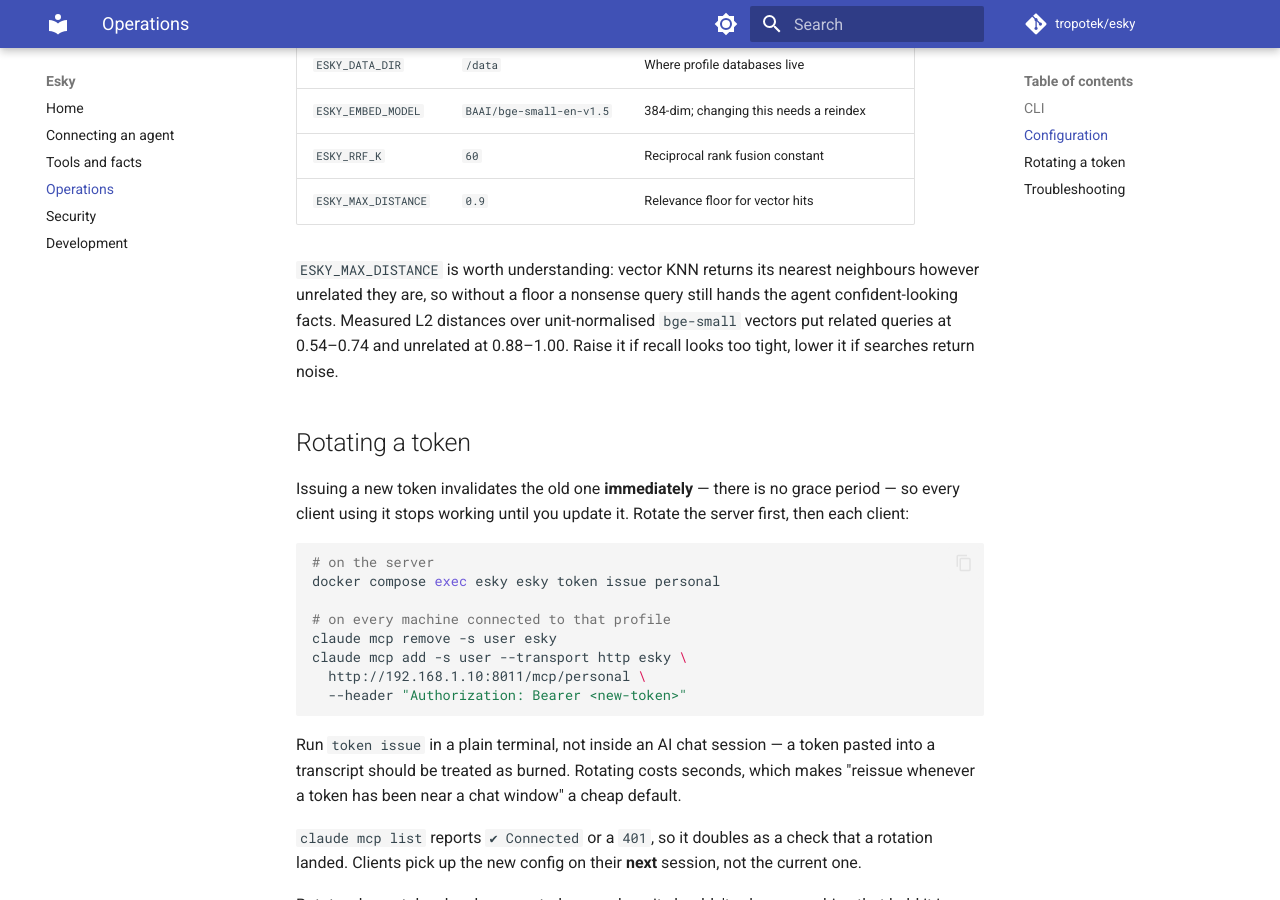
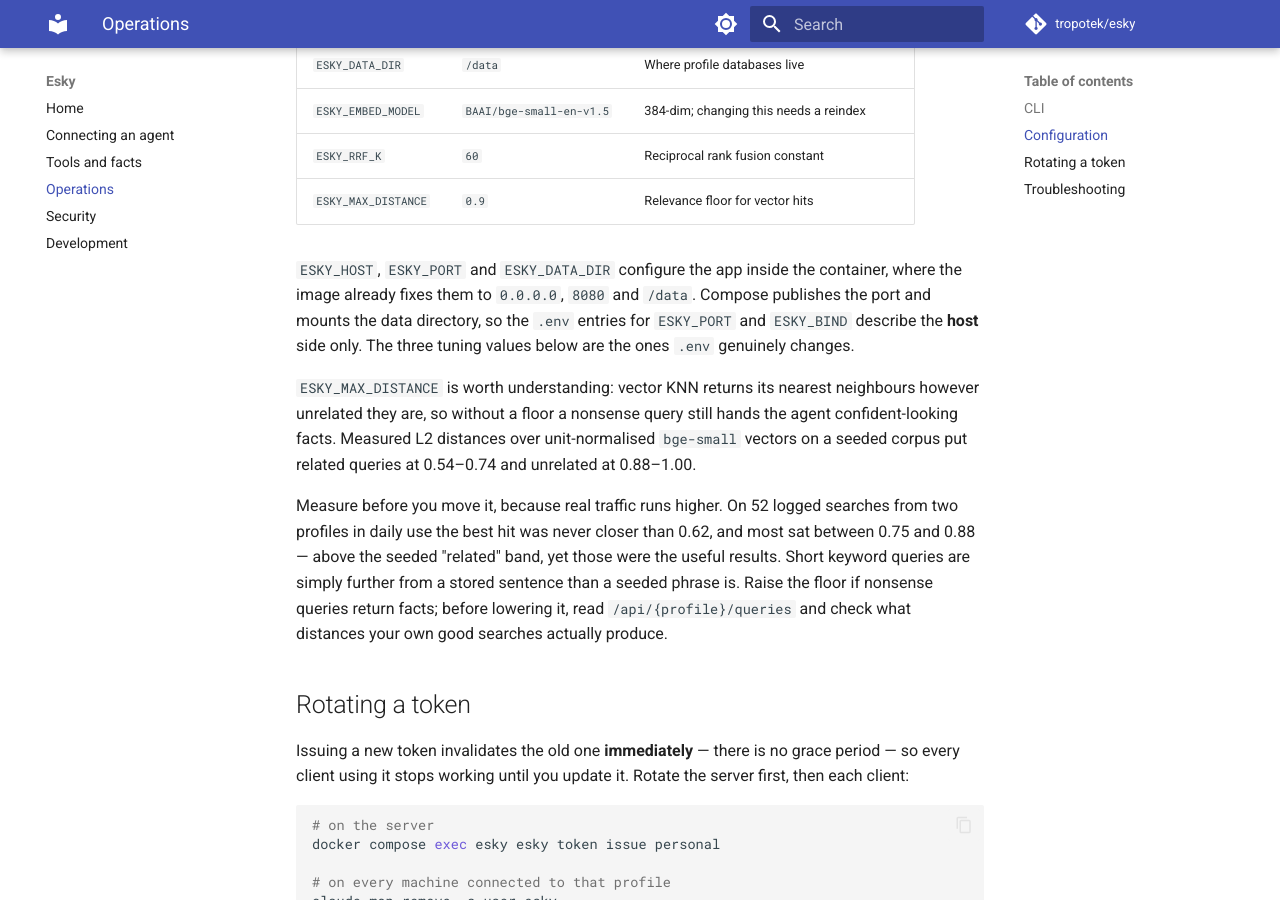
Before and after one commit to tropotek/esky, an MkDocs documentation site: the page built from docs/operations.md, in a window 1280 px wide and 900 px high, scrolled down 1020 px. Built offline with MkDocs 1.6.1 and Material for MkDocs 9.7.7, drawn with Linux system fonts in a browser that asks for light colours; comment, search, counter and statistics services are not loaded.

Commit message:
fix: pass .env tuning values into the container, and recalibrate the distance note
Compose reads .env for ${...} interpolation only, so ESKY_EMBED_MODEL and
ESKY_RRF_K never reached the app, and ESKY_MAX_DISTANCE would not have either.
Both happened to match the defaults in config.py, so nothing looked broken —
but the knob .env.example documents did nothing. Name all three in the esky
service's environment block, with fallbacks tracking those defaults, since an
unset variable would otherwise pass an empty string and override them.

ESKY_BIND, ESKY_UID and ESKY_GID stay out: they are consumed by the compose
file, not the app. So do ESKY_DATA_DIR, ESKY_HOST and ESKY_PORT, which the
image fixes — .env's ESKY_PORT is the host side of the mapping, and passing it
through would bind a port the mapping does not target.

The distance calibration also needed correcting. Its figures came from
sentence-shaped probes on a seeded corpus; across 52 instrumented searches in
the two deployed profiles the top hit never fell below 0.62, and 27 of the work
profile's 32 landed in 0.75-0.88 — the band those figures call weak — while
being the results the user judged good. Short keyword queries sit further from
a stored sentence, and RRF means FTS carries more of the ranking than the
vector distance suggests. Lowering the floor towards 0.75 would have discarded
most real hits, so all three copies of the note now mark the old numbers as
seeded-corpus and say to measure against /api/{profile}/queries first.

Co-Authored-By: Claude Opus 5 <noreply@anthropic.com>

```diff
--- a/docs/operations.md
+++ b/docs/operations.md
@@ -30,12 +30,25 @@ Run them via `docker compose exec esky <command>`.
 | `ESKY_RRF_K` | `60` | Reciprocal rank fusion constant |
 | `ESKY_MAX_DISTANCE` | `0.9` | Relevance floor for vector hits |
 
+`ESKY_HOST`, `ESKY_PORT` and `ESKY_DATA_DIR` configure the app inside the
+container, where the image already fixes them to `0.0.0.0`, `8080` and
+`/data`. Compose publishes the port and mounts the data directory, so the
+`.env` entries for `ESKY_PORT` and `ESKY_BIND` describe the **host** side only.
+The three tuning values below are the ones `.env` genuinely changes.
+
 `ESKY_MAX_DISTANCE` is worth understanding: vector KNN returns its nearest
 neighbours however unrelated they are, so without a floor a nonsense query
 still hands the agent confident-looking facts. Measured L2 distances over
-unit-normalised `bge-small` vectors put related queries at 0.54–0.74 and
-unrelated at 0.88–1.00. Raise it if recall looks too tight, lower it if
-searches return noise.
+unit-normalised `bge-small` vectors on a seeded corpus put related queries at
+0.54–0.74 and unrelated at 0.88–1.00.
+
+Measure before you move it, because real traffic runs higher. On 52 logged
+searches from two profiles in daily use the best hit was never closer than
+0.62, and most sat between 0.75 and 0.88 — above the seeded "related" band,
+yet those were the useful results. Short keyword queries are simply further
+from a stored sentence than a seeded phrase is. Raise the floor if nonsense
+queries return facts; before lowering it, read `/api/{profile}/queries` and
+check what distances your own good searches actually produce.
 
 ## Rotating a token
 
```
Also changed, not shown: CLAUDE.md (+12 -2 lines), docker-compose.yml (+11 -0 lines), 1 other file.
